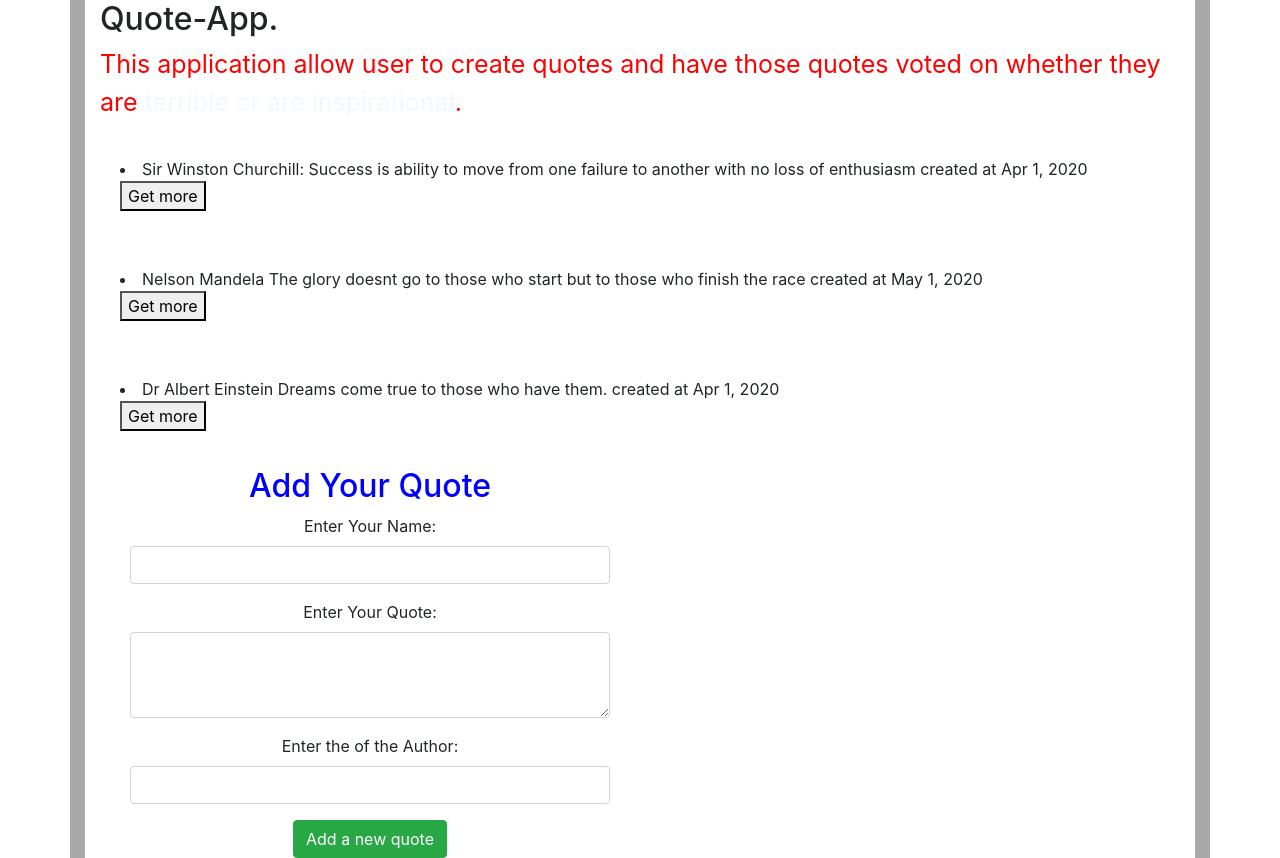
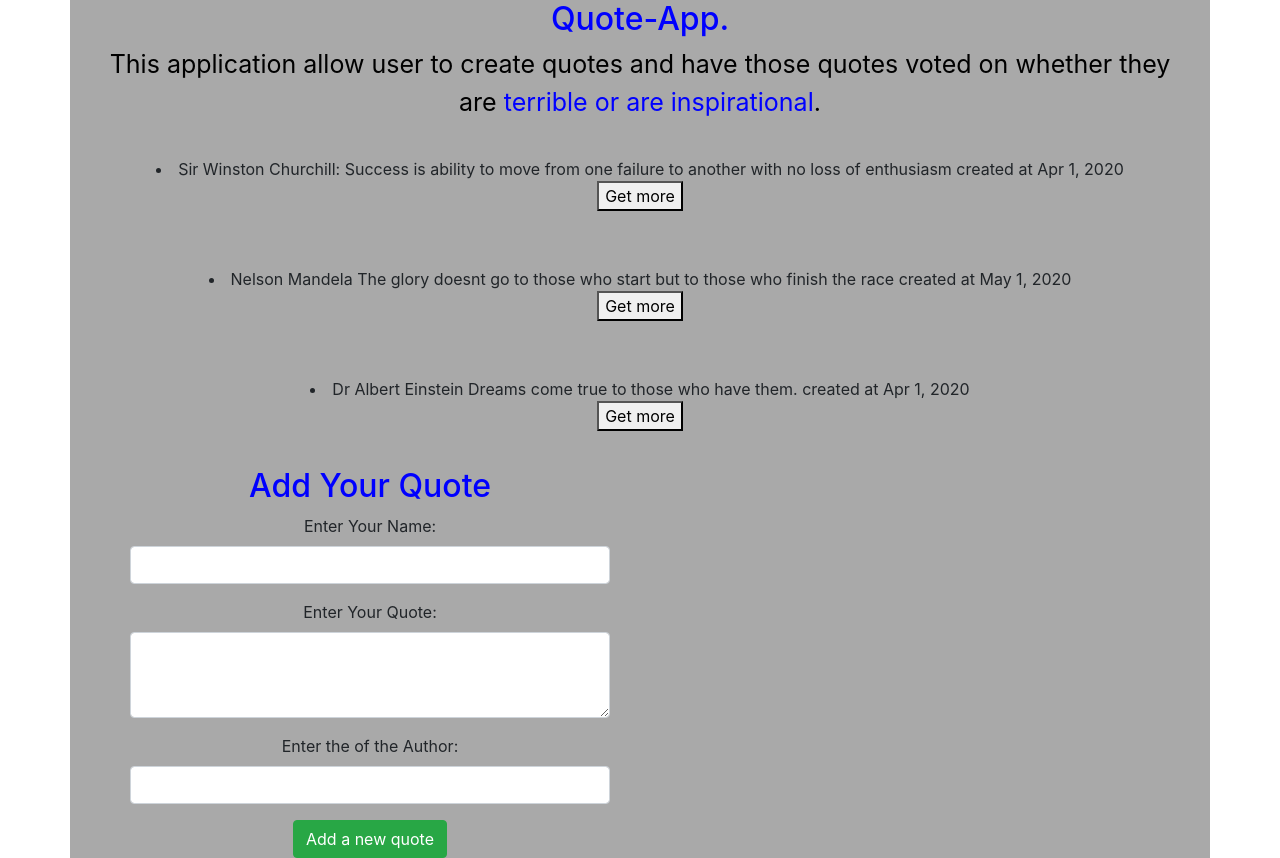
Before and after one commit to jadielmwangi/Quotes-Apps, an Angular app: page / in a window 1280 px wide. Built offline with nearby package versions, Linux system fonts and the light colour scheme.

Commit message:
adds background color and styles h2 to make the page appearing

```diff
--- a/src/app/quote-comp/quote-comp.component.css
+++ b/src/app/quote-comp/quote-comp.component.css
@@ -1,9 +1,9 @@
 .intro{
-    color: aliceblue;
+    color: blue;
   }
   p{
     font-size: 25px;
-    color:red;
+    color:black;
   }
 
   container{
@@ -12,3 +12,12 @@
     width:100%;
 
   }
+h2{
+  color: blue;
+}
+  body{
+    text-align: center;
+    margin-left: auto;
+    margin-right: auto;
+    background-color: darkgrey;
+}
```
